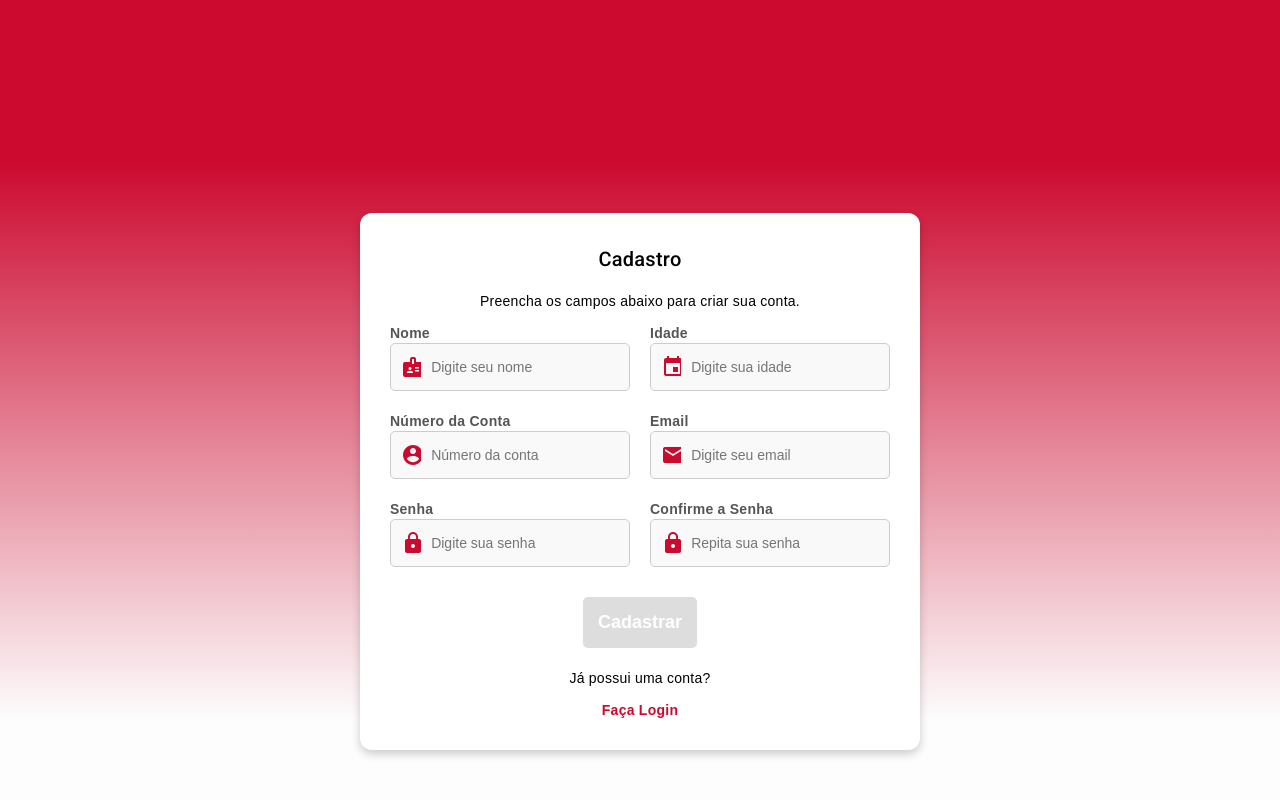
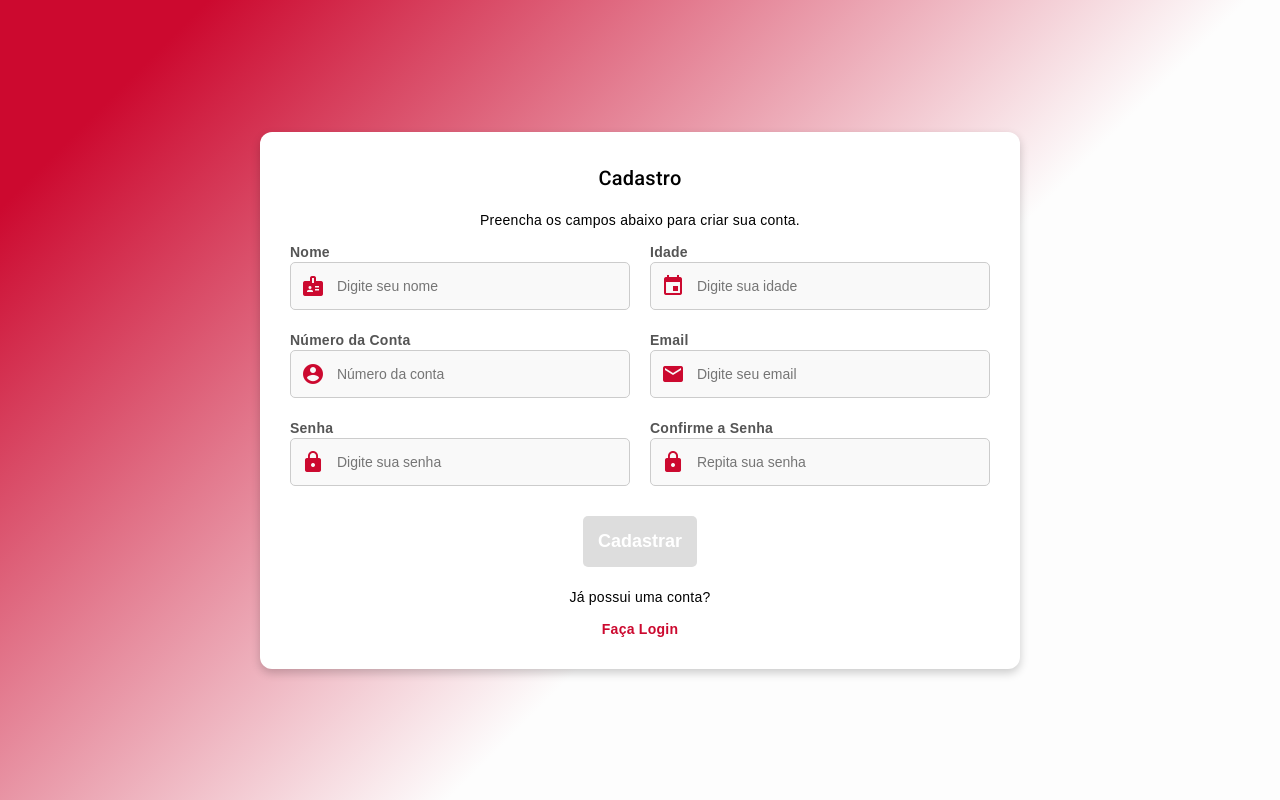
Before and after one commit to ArielMAJ/finances-frontend, an Angular app: page /register in a window 1280 px wide. Built offline with nearby package versions, Linux system fonts and the light colour scheme.

Commit message:
feat: improve register and settings pages' UI

```diff
--- a/src/app/pages/register/register.component.html
+++ b/src/app/pages/register/register.component.html
@@ -1,4 +1,4 @@
-<body>
+<div class="outer">
   <div class="container">
     <div class="form-card">
       <div class="header">
@@ -106,4 +106,4 @@
       </div>
     </div>
   </div>
-</body>
+</div>
--- a/src/app/pages/register/register.component.scss
+++ b/src/app/pages/register/register.component.scss
@@ -1,22 +1,16 @@
-body {
+.outer {
   font-family: Arial, sans-serif;
-  margin: auto;
   display: flex;
-  justify-content: center;
-  align-items: center;
   min-height: 100vh;
-  // height: auto;
-  background: linear-gradient(180deg, #cc092f 20%, #fdfdfd 90%);
+  background: linear-gradient(135deg, #cc092f 10%, #fdfdfd 60%);
 }
 
 .container {
-  width: 100%;
-  max-width: 600px;
-  max-height: 600px;
+  width: 800px;
+  max-width: 90vw;
   padding: 20px;
   box-sizing: border-box;
   margin: auto;
-  margin-bottom: 30px;
 }
 
 .form-card {
@@ -28,7 +22,6 @@ body {
 
 .header {
   text-align: center;
-  // margin-bottom: 20px;
 }
 
 .form-content {
@@ -75,7 +68,7 @@ input {
 }
 
 mat-icon {
-  margin-right: 5px;
+  padding-right: 10px;
   color: #cc092f;
 }
 
@@ -126,18 +119,3 @@ small {
 .footer a:hover {
   text-decoration: underline;
 }
-
-@media (max-width: 768px) {
-  .form-row {
-    flex-direction: column;
-  }
-
-  .form-group {
-    min-width: 100%;
-  }
-
-  .container {
-    // margin-top: 100px;
-    max-width: 80vw;
-  }
-}
--- a/src/app/pages/settings/settings.component.scss
+++ b/src/app/pages/settings/settings.component.scss
@@ -1,27 +1,28 @@
-.background-div {
-  width: 100%;
-  justify-content: center;
-  align-items: center;
-
-  font-family: "Roboto", sans-serif;
-  background: linear-gradient(to bottom, #cc092f 45%, #fdfdfd 30%);
+.outer {
+  font-family: Arial, sans-serif;
   display: flex;
-  justify-content: center;
-  align-items: center;
-  height: 100vh;
-  margin: 0;
+  flex-direction: column;
+  min-height: 100vh;
+  background: #cc092f;
 }
 
-.login-content {
-  display: flex;
-  flex-direction: column;
-  width: 90%;
-  max-width: 600px;
-  background-color: #fff;
-  box-shadow: 0 8px 16px rgba(0, 0, 0, 0.2);
-  border-radius: 15px;
+.container {
+  width: 800px;
+  max-width: 90vw;
   padding: 20px;
-  animation: fadeIn 0.5s ease-in-out;
+  box-sizing: border-box;
+  margin: auto;
+}
+
+.form-card {
+  background: white;
+  padding: 30px;
+  border-radius: 12px;
+  box-shadow: 0 4px 10px rgba(0, 0, 0, 0.2);
+}
+
+.header {
+  text-align: center;
 }
 
 .form-content {
@@ -29,80 +30,93 @@
   flex-direction: column;
 }
 
-.input-group {
+.form-row {
   display: flex;
-  align-items: center;
+  justify-content: space-between;
+  gap: 20px;
+  margin-bottom: 20px;
+  flex-wrap: wrap;
 }
 
-.input-group mat-icon {
-  background-color: #f0f0f0;
-  padding: 10px;
-  border-radius: 5px 0 0 5px;
+.form-group {
+  flex: 1;
+  min-width: 220px;
 }
 
-.input-login {
-  flex: 1;
-  padding: 10px;
-  border: 1px solid #ccc;
-  border-radius: 0 5px 5px 0;
-  outline: none;
+label {
+  display: block;
+  font-weight: bold;
+  color: #555;
   font-size: 14px;
 }
 
-.input-login:focus {
-  border-color: #cc092f;
-  box-shadow: 0 0 4px rgba(204, 9, 47, 0.5);
+.input-container {
+  display: flex;
+  align-items: center;
+  border: 1px solid #ccc;
+  border-radius: 5px;
+  padding: 10px;
+  background: #f9f9f9;
 }
 
-.error-message {
-  color: red;
+input {
+  width: 100%;
+  border: none;
+  outline: none;
+  padding: 5px;
+  font-size: 14px;
+  background: transparent;
+}
+
+mat-icon {
+  padding-right: 10px;
+  color: #cc092f;
+}
+
+small {
   font-size: 12px;
-  margin: 5px 0 10px;
+  color: #cc092f;
+  display: block;
 }
 
 .button-container {
   display: flex;
-  justify-content: space-between;
+  justify-content: center;
+  margin-top: 10px;
+}
+
+.submit-button {
+  background-color: #cc092f;
+  color: white;
+  padding: 15px;
+  font-weight: bold;
+  border: none;
+  border-radius: 5px;
+  cursor: pointer;
+  font-size: 18px;
+  transition: 0.3s;
+}
+
+.submit-button:disabled {
+  background-color: #ddd;
+  cursor: not-allowed;
+}
+
+.submit-button:hover:not(:disabled) {
+  background-color: #a90726;
+}
+
+.footer {
+  text-align: center;
   margin-top: 20px;
 }
 
-.input-submit {
-  background-color: #ff4d4d;
-  color: #fff;
-  padding: 10px 20px;
-  border: none;
-  border-radius: 5px;
-  cursor: pointer;
-  font-size: 16px;
-  transition: background-color 0.3s ease;
+.footer a {
+  color: #cc092f;
+  font-weight: bold;
+  text-decoration: none;
 }
 
-.input-submit:hover {
-  background-color: #a30824;
+.footer a:hover {
+  text-decoration: underline;
 }
-
-.delete-button {
-  background-color: #cc092f;
-  color: #fff;
-  padding: 10px 20px;
-  border: none;
-  border-radius: 5px;
-  cursor: pointer;
-  font-size: 16px;
-  transition: background-color 0.3s ease;
-}
-
-.delete-button:hover {
-  background-color: #d13636;
-}
-
-@keyframes fadeIn {
-  from {
-    opacity: 0;
-    transform: translateY(-20px);
-  }
-  to {
-    opacity: 1;
-    transform: translateY(0);
-  }
-}
```
Also changed, not shown: src/app/pages/settings/settings.component.html (+128 -128 lines).
